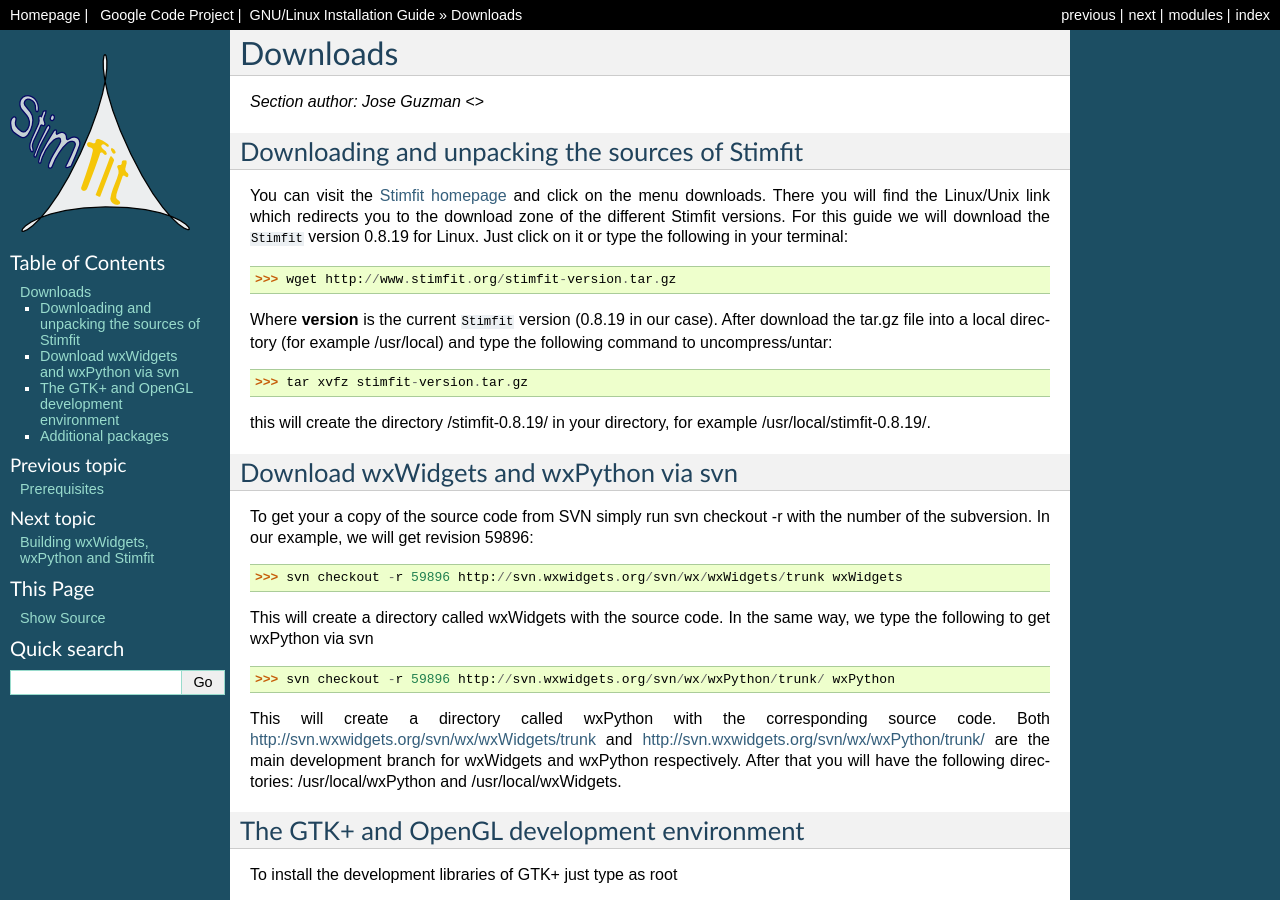
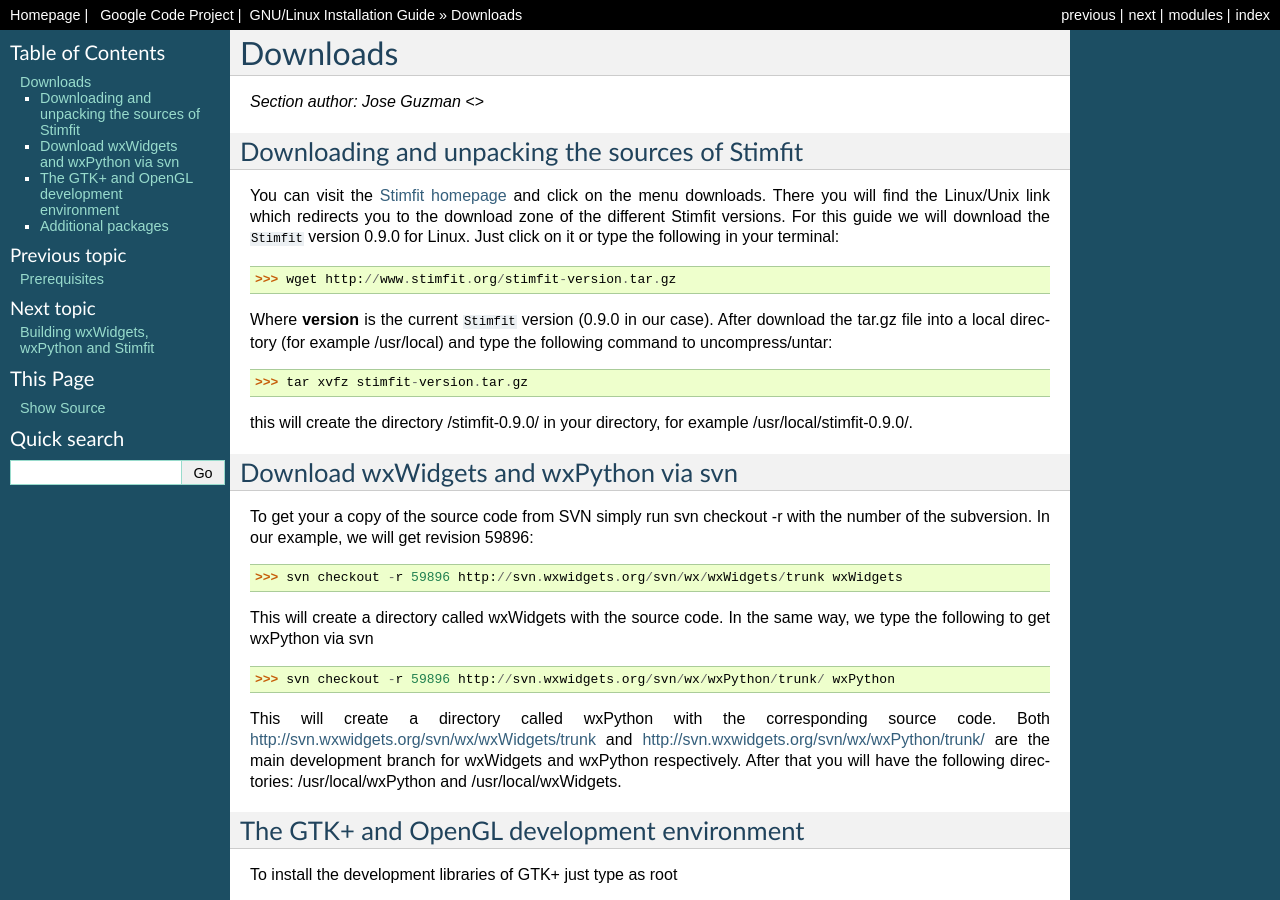
Before and after one commit to neurodroid/stimfit, a Sphinx documentation site: the page built from doc/sphinx/linux_install_guide/downloads.rst, in a window 1280 px wide and 900 px high. Built offline with Sphinx 7.4.7, drawn with Linux system fonts in a browser that asks for light colours; formulas are drawn with MathJax 3.

Commit message:
Removed portal-related stuff (logo, download links) from sphinx documentation for the time being.

```diff
--- a/doc/sphinx/.templates/index.html
+++ b/doc/sphinx/.templates/index.html
@@ -1,10 +1,7 @@
 {% extends "layout.html" %}
 
 {% block sidebarsearch %}
-    <H3>Download {{project}} {{version}}</H3>
-        <li><a href="http://www.stimfit.org/stimfit-0.8.19.tar.gz"> GNU/Linux</a></li>
-        <li><a href="http://www.stimfit.org/stimfit-0.8.19-full.exe"> MS Windows</a></li>
-        <li><a href="http://www.stimfit.org/stimfit-0.8.19.mpkg.tar.gz"> Mac OS X  </a></li>
+    <H3><a href="http://stimfit.googlecode.com/downloads/list">Download {{project}} {{version}}</a></H3>
 
 {% endblock %}
 
--- a/doc/sphinx/.templates/layout.html
+++ b/doc/sphinx/.templates/layout.html
@@ -25,6 +25,6 @@
 {% endblock %}
 {#
 {% block relbaritems %}
-    <li><a href="http://code.google.com/p/stimfit/">Download <B>Stimfit</B></a> |&nbsp;</li>
+    <li><a href="http://code.google.com/p/stimfit/downloads/list">Download <B>Stimfit</B></a> |&nbsp;</li>
 {% endblock %}
 #}
--- a/doc/sphinx/conf.py
+++ b/doc/sphinx/conf.py
@@ -49,9 +49,9 @@
 # built documents.
 #
 # The short X.Y version.
-version = '0.8.19'
+version = '0.9.0'
 # The full version, including alpha/beta/rc tags.
-release = '0.8.19'
+release = '0.9.0'
 
 # The language for content autogenerated by Sphinx. Refer to documentation
 # for a list of supported languages.
@@ -113,7 +113,7 @@
 
 # The name of an image file (relative to this directory) to place at the top
 # of the sidebar.
-html_logo = 'stf_logo.png'
+# html_logo = 'stf_logo.png'
 
 # The name of an image file (within the static path) to use as favicon of the
 # docs.  This file should be a Windows icon file (.ico) being 16x16 or 32x32
```
Also changed, not shown: 1 other file.
